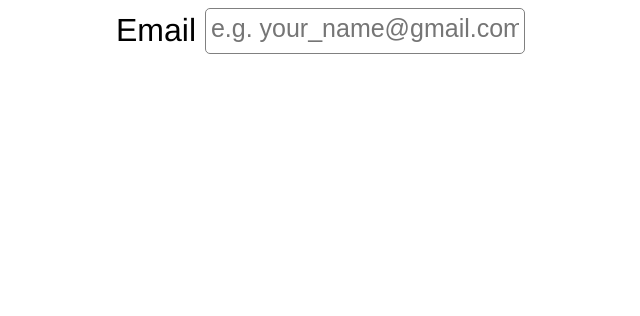
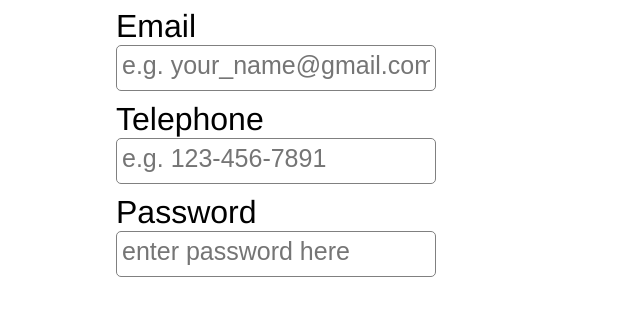
Before and after one commit to derrick-long/jquery_form_validation, a plain HTML site: page index.html in a window 1280 px wide. Shown: the whole page, without its empty margins (274-914 px from the left). Drawn offline with nearby package versions, Linux system fonts and the light colour scheme.

Commit message:
spacing and added password field

```diff
--- a/index.css
+++ b/index.css
@@ -4,7 +4,6 @@ body {
 }
 
 input {
-
   padding: 5px 5px 10px 5px;
   font-size: 25px;
   border-radius: 5px;
@@ -13,11 +12,16 @@ input {
 }
 
 label {
-  position: relative;
+  width: 200px;
   top: 4px;
+  float: left;
 }
 
 #wrapper {
   width: 500px;
   margin: 0 auto;
 }
+
+.form-element {
+  margin-bottom: 10px;
+}
--- a/index.html
+++ b/index.html
@@ -6,11 +6,28 @@
     <script src="https://ajax.googleapis.com/ajax/libs/jquery/3.2.1/jquery.min.js"></script>
 
   </head>
+
   <body>
+
     <div id="wrapper">
-      <label for="email"> Email </label>
-      <input type="text" name="email" id="email" placeholder="e.g. your_name@gmail.com"> </input>
+
+      <div class="form-element">
+        <label for="email"> Email </label>
+        <input type="text" name="email" id="email" placeholder="e.g. your_name@gmail.com"> </input>
+      </div>
+
+      <div class="form-element">
+        <label for="telephone"> Telephone </label>
+        <input type="text" name="telephone" id="telephone" placeholder="e.g. 123-456-7891"> </input>
+      </div>
+
+      <div class="form-element">
+        <label for="password"> Password </label>
+        <input type="password" name="password" id="password" placeholder="enter password here"> </input>
+      </div>
+
     </div>
+
     <script src="index.js"></script>
   </body>
 
```
